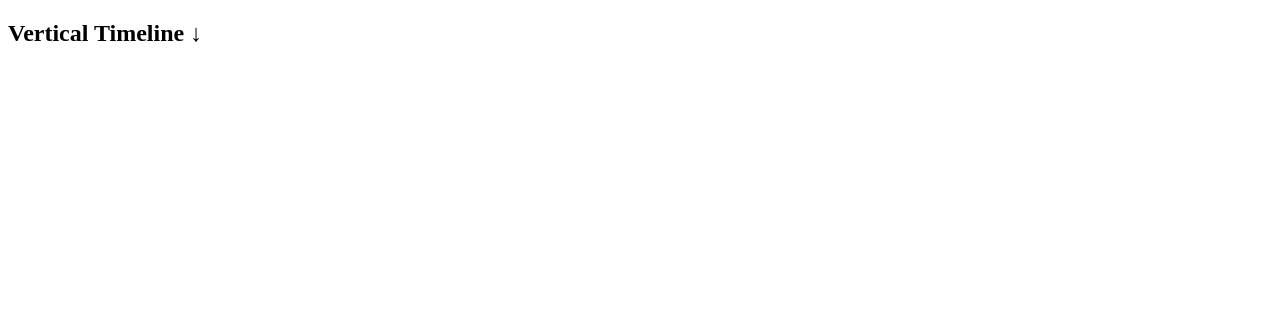
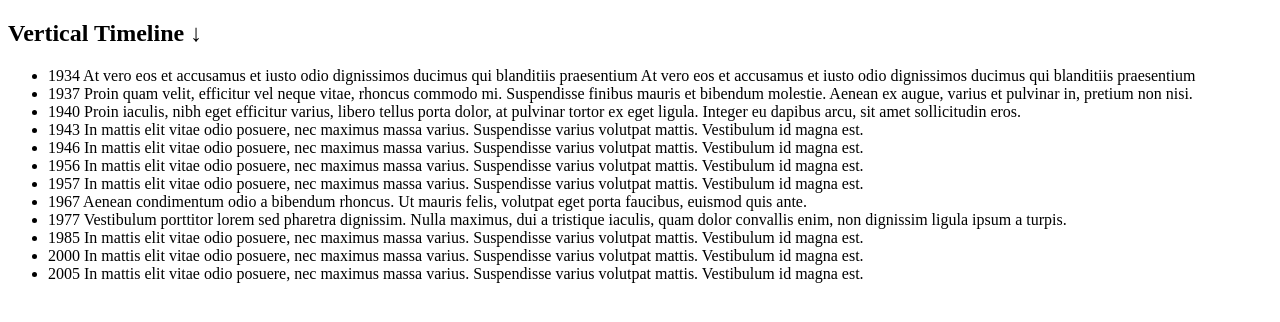
Before and after one commit to KUBAHO3/Horizontal-Timeline, a plain HTML site: page index.html in a window 1280 px wide. Drawn offline with Linux system fonts and the light colour scheme.

Commit message:
add body

```diff
--- a/index.html
+++ b/index.html
@@ -12,6 +12,70 @@
           <h1>Vertical Timeline &darr;</h1>
         </div>
     </section>
+    <section class="timeline">
+  <ul>
+    <li>
+      <div>
+        <time>1934</time> At vero eos et accusamus et iusto odio dignissimos ducimus qui blanditiis praesentium At vero eos et accusamus et iusto odio dignissimos ducimus qui blanditiis praesentium
+      </div>
+    </li>
+    <li>
+      <div>
+        <time>1937</time> Proin quam velit, efficitur vel neque vitae, rhoncus commodo mi. Suspendisse finibus mauris et bibendum molestie. Aenean ex augue, varius et pulvinar in, pretium non nisi.
+      </div>
+    </li>
+    <li>
+      <div>
+        <time>1940</time> Proin iaculis, nibh eget efficitur varius, libero tellus porta dolor, at pulvinar tortor ex eget ligula. Integer eu dapibus arcu, sit amet sollicitudin eros.
+      </div>
+    </li>
+    <li>
+      <div>
+        <time>1943</time> In mattis elit vitae odio posuere, nec maximus massa varius. Suspendisse varius volutpat mattis. Vestibulum id magna est.
+      </div>
+    </li>
+    <li>
+      <div>
+        <time>1946</time> In mattis elit vitae odio posuere, nec maximus massa varius. Suspendisse varius volutpat mattis. Vestibulum id magna est.
+      </div>
+    </li>
+    <li>
+      <div>
+        <time>1956</time> In mattis elit vitae odio posuere, nec maximus massa varius. Suspendisse varius volutpat mattis. Vestibulum id magna est.
+      </div>
+    </li>
+    <li>
+      <div>
+        <time>1957</time> In mattis elit vitae odio posuere, nec maximus massa varius. Suspendisse varius volutpat mattis. Vestibulum id magna est.
+      </div>
+    </li>
+    <li>
+      <div>
+        <time>1967</time> Aenean condimentum odio a bibendum rhoncus. Ut mauris felis, volutpat eget porta faucibus, euismod quis ante.
+      </div>
+    </li>
+    <li>
+      <div>
+        <time>1977</time> Vestibulum porttitor lorem sed pharetra dignissim. Nulla maximus, dui a tristique iaculis, quam dolor convallis enim, non dignissim ligula ipsum a turpis.
+      </div>
+    </li>
+    <li>
+      <div>
+        <time>1985</time> In mattis elit vitae odio posuere, nec maximus massa varius. Suspendisse varius volutpat mattis. Vestibulum id magna est.
+      </div>
+    </li>
+    <li>
+      <div>
+        <time>2000</time> In mattis elit vitae odio posuere, nec maximus massa varius. Suspendisse varius volutpat mattis. Vestibulum id magna est.
+      </div>
+    </li>
+    <li>
+      <div>
+        <time>2005</time> In mattis elit vitae odio posuere, nec maximus massa varius. Suspendisse varius volutpat mattis. Vestibulum id magna est.
+      </div>
+    </li>
+  </ul>
+</section>
 
 
 </body>
```
